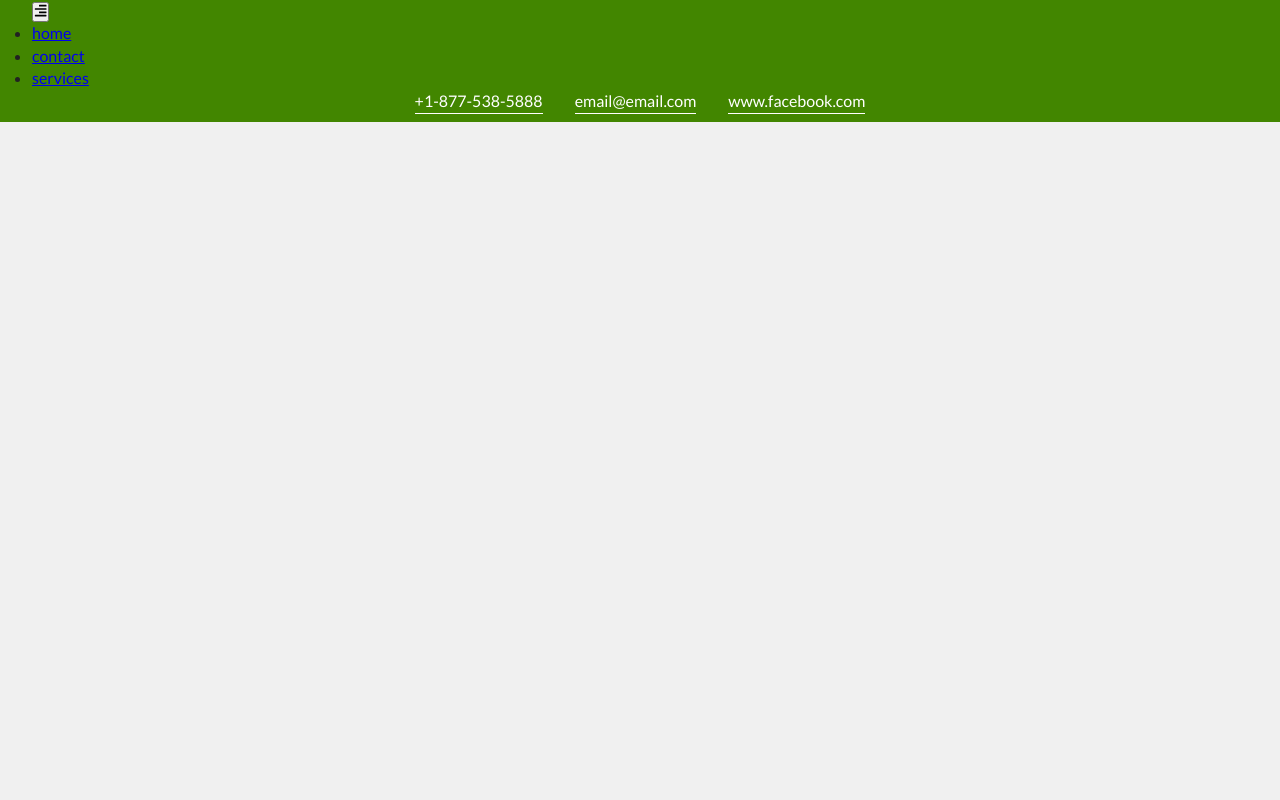
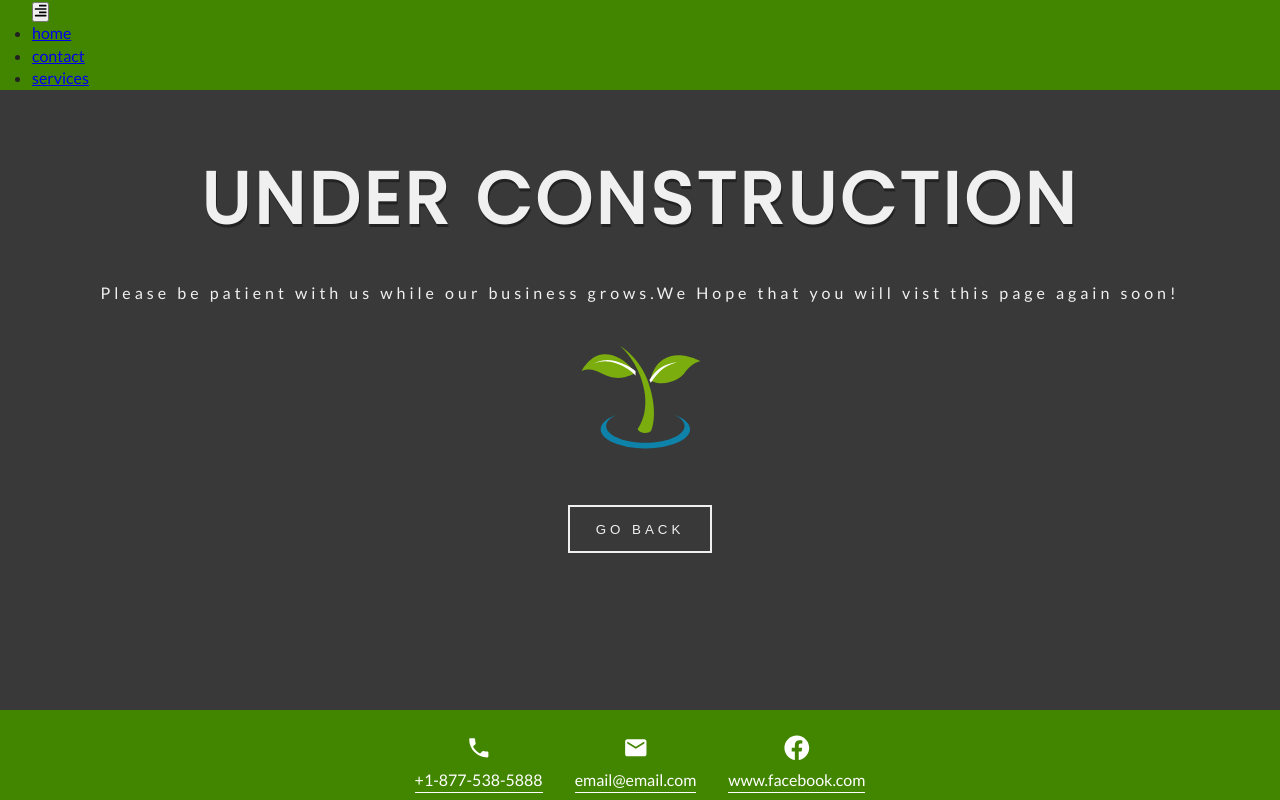
Before and after one commit to mayashley/landscape-site, a Gatsby site: page /Contact in a window 1280 px wide. Built offline with nearby package versions, Linux system fonts and the light colour scheme; Gatsby itself is replaced by a stand-in of ours.

Commit message:
css fix for page construction.

```diff
--- a/src/components/Layout.css
+++ b/src/components/Layout.css
@@ -54,9 +54,10 @@ p {
 
 
 .Hero {
-  min-height: calc(100vh - 62px);
+  /* min-height: calc(100vh - 62px); */
+height:100vh;
   background: linear-gradient(rgba(160, 160, 160, 0.247), rgba(0, 0, 0, 0.7)),
-    url("../images/aboutImg.jpg") center/cover no-repeat;
+  url("../images/aboutImg.jpg") center/cover no-repeat;
   display: flex;
   justify-content: center;
   align-items: center;
--- a/src/css/footer.module.css
+++ b/src/css/footer.module.css
@@ -6,7 +6,8 @@
   color: white;
   display: flex;
   flex-direction: column;
-  height: 100px;
+  height: 90px;
+  justify-content: center;
 }
 /* .theLinks a {
   text-decoration: none;
--- a/src/css/underConstruction.module.css
+++ b/src/css/underConstruction.module.css
@@ -1,7 +1,7 @@
 .constructionPageWrapper{
 display:flex;
 flex-direction: column;
-min-height: calc(100vh - 100px);
+min-height: calc(100vh - 90px);
 /* min-height:100vh; */
 background-color: rgba(0, 0, 0, 0.76);
 color: red !important;
--- a/src/pages/Contact.js
+++ b/src/pages/Contact.js
@@ -1,9 +1,12 @@
 import React from 'react'
 import Layout from '../components/Layout'
+import ConstructionComponent from '../components/ConstructionComponent'
 
  const Contact = () => {
     return (
-     <Layout>contact me</Layout>
+     <Layout>
+         <ConstructionComponent />
+     </Layout>
     )
 }
 export default Contact
```
